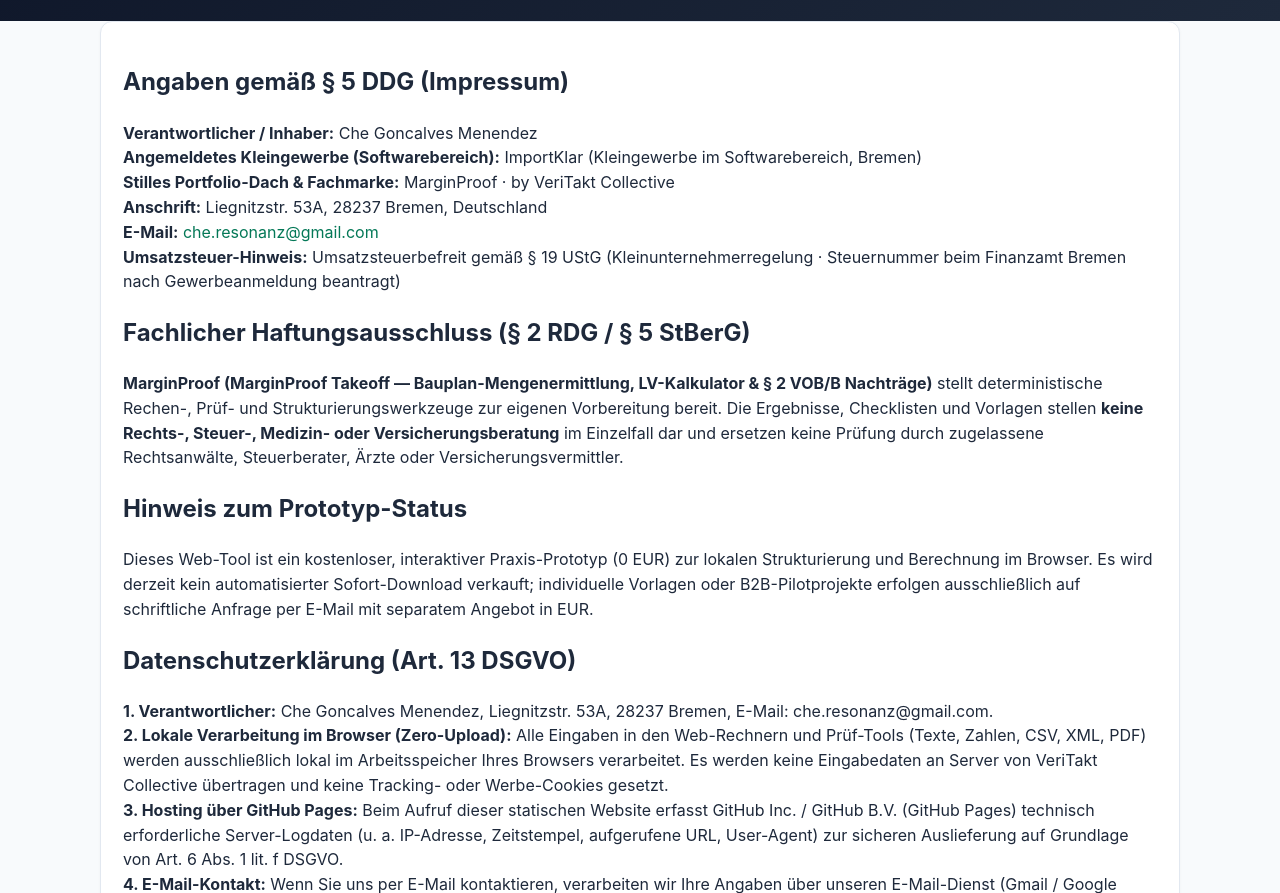
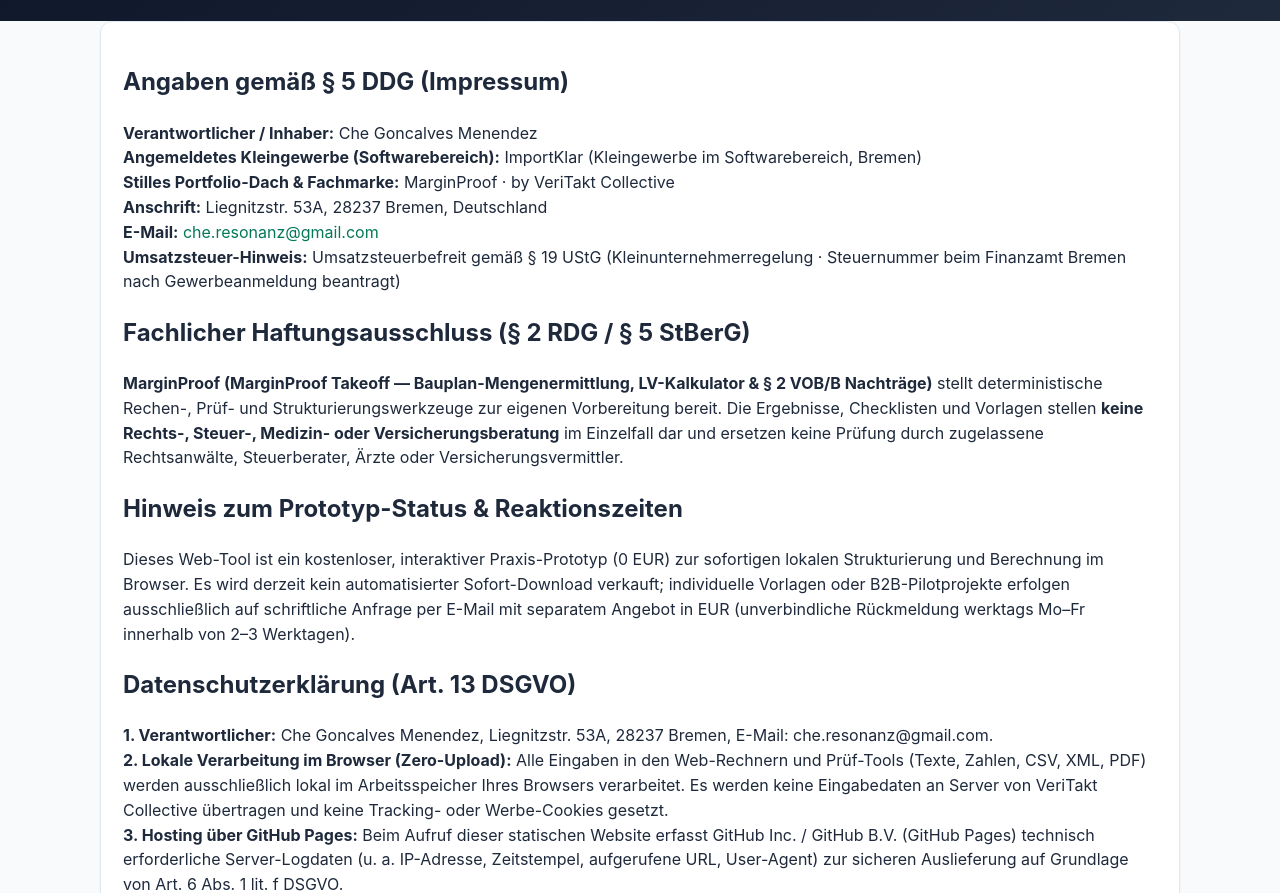
Before and after one commit to cheresonanz-design/veritakt-bauplan-takeoff, a plain HTML site: page legal/index.html in a window 1280 px wide. Shown: the part 207-1100 px from the top of the page. Drawn offline with Linux system fonts and the light colour scheme.

Commit message:
Deploy veritakt-bauplan-takeoff (2026-11-24 05:55:35)

```diff
--- a/legal/index.html
+++ b/legal/index.html
@@ -40,11 +40,11 @@
         und ersetzen keine Prüfung durch zugelassene Rechtsanwälte, Steuerberater, Ärzte oder Versicherungsvermittler.
       </p>
 
-      <h2>Hinweis zum Prototyp-Status</h2>
+      <h2>Hinweis zum Prototyp-Status &amp; Reaktionszeiten</h2>
       <p>
-        Dieses Web-Tool ist ein kostenloser, interaktiver Praxis-Prototyp (0 EUR) zur lokalen Strukturierung und Berechnung im Browser.
+        Dieses Web-Tool ist ein kostenloser, interaktiver Praxis-Prototyp (0 EUR) zur sofortigen lokalen Strukturierung und Berechnung im Browser.
         Es wird derzeit kein automatisierter Sofort-Download verkauft; individuelle Vorlagen oder B2B-Pilotprojekte erfolgen ausschließlich
-        auf schriftliche Anfrage per E-Mail mit separatem Angebot in EUR.
+        auf schriftliche Anfrage per E-Mail mit separatem Angebot in EUR (unverbindliche Rückmeldung werktags Mo–Fr innerhalb von 2–3 Werktagen).
       </p>
 
       <h2>Datenschutzerklärung (Art. 13 DSGVO)</h2>
```
Also changed, not shown: pro/index.html (+1 -1 lines).
